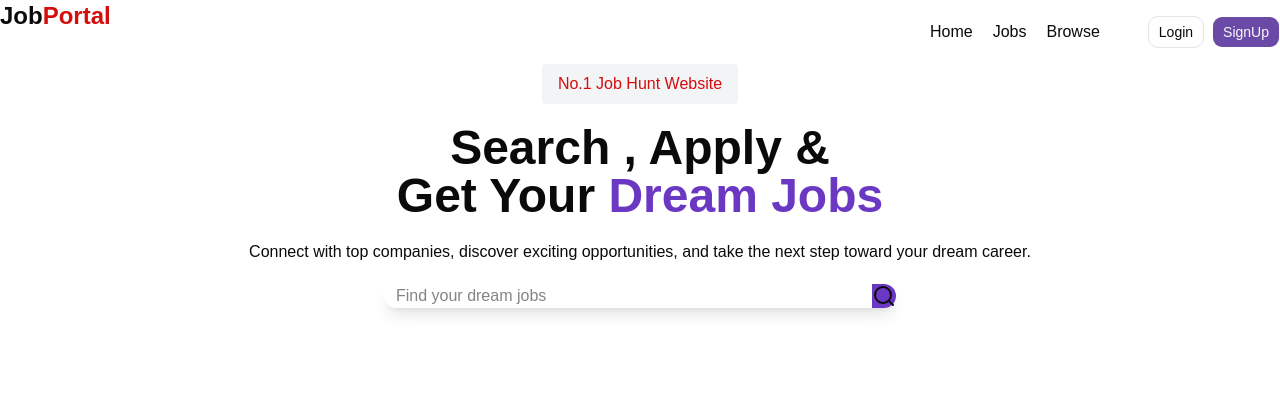
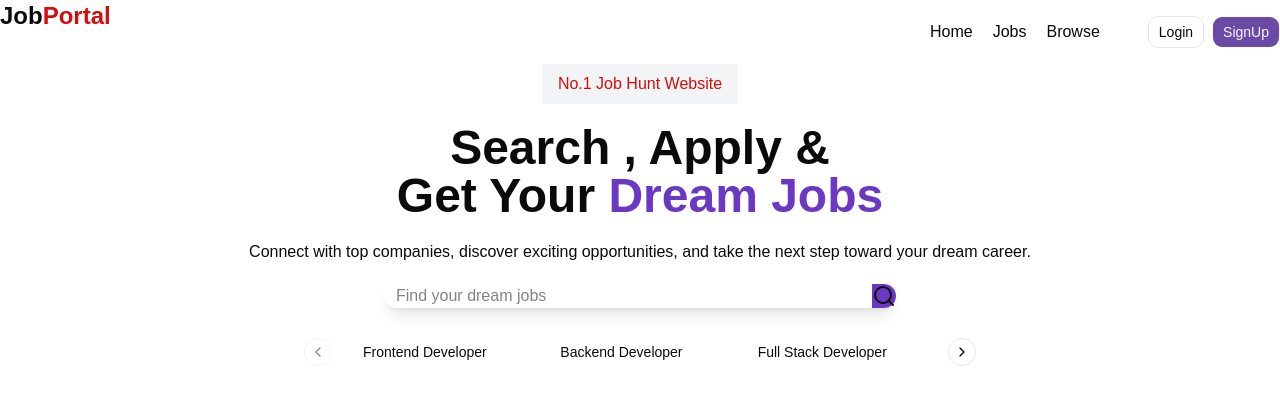
Before and after one commit to srishti831/JOB-HUNT, a React app in the folder frontend/: page / in a window 1280 px wide. Shown: the top 404 px of the page. Built offline with nearby package versions, Linux system fonts and the light colour scheme; the HTML template or start-up script is replaced by a standard one.

Commit message:
created Home page and added category carousel

```diff
--- a/frontend/src/components/CategoryCaraousel.jsx
+++ /dev/null
@@ -1,14 +0,0 @@
-import React from 'react'
-
-const category = [
-    "Frontend Developer", "Backend Developer", "Full Stack Developer", "MERN Stack Developer", "React Developer", "Node.js Developer", "Java Developer", "Python Developer", "Software Engineer", "Mobile App Developer", "DevOps Engineer", "Cloud Engineer", "Data Analyst", "Data Scientist", "Machine Learning Engineer", "AI Engineer", "Cybersecurity Engineer", "UI/UX Designer", "Product Designer", "Product Manager", "Business Analyst", "QA Engineer", "Software Tester", "System Administrator", "Blockchain Developer", "Digital Marketing Specialist", "HR Executive", "Sales Executive", "Business Development Executive", "Accountant"
-
-]
-
-const CategoryCaraousel = () => {
-  return (
-    <div></div>
-  )
-}
-
-export default CategoryCaraousel
--- /dev/null
+++ b/frontend/src/components/CategoryCarousel.jsx
@@ -0,0 +1,64 @@
+import React from "react";
+import {
+  Carousel,
+  CarouselContent,
+  CarouselItem,
+  CarouselNext,
+  CarouselPrevious,
+} from "./ui/carousel";
+import { Button } from "./ui/button.jsx";
+
+const category = [
+  "Frontend Developer",
+  "Backend Developer",
+  "Full Stack Developer",
+  "MERN Stack Developer",
+  "React Developer",
+  "Node.js Developer",
+  "Java Developer",
+  "Python Developer",
+  "Software Engineer",
+  "Mobile App Developer",
+  "DevOps Engineer",
+  "Cloud Engineer",
+  "Data Analyst",
+  "Data Scientist",
+  "Machine Learning Engineer",
+  "AI Engineer",
+  "Cybersecurity Engineer",
+  "UI/UX Designer",
+  "Product Designer",
+  "Product Manager",
+  "Business Analyst",
+  "QA Engineer",
+  "Software Tester",
+  "System Administrator",
+  "Blockchain Developer",
+  "Digital Marketing Specialist",
+  "HR Executive",
+  "Sales Executive",
+  "Business Development Executive",
+  "Accountant",
+];
+
+const CategoryCarousel = () => {
+  return (
+    <div>
+      <Carousel className="w-full max-w-xl mx-auto my-7">
+        <CarouselContent>
+          {category.map((cat, index) => (
+            <CarouselItem className="md:basis-1/2 lg:basis-1/3">
+              <Button variant="outlier" clasName="rounded-full">
+                {cat}
+              </Button>
+            </CarouselItem>
+          ))}
+        </CarouselContent>
+        <CarouselPrevious />
+        <CarouselNext />
+      </Carousel>
+    </div>
+  );
+};
+
+export default CategoryCarousel;
--- a/frontend/src/components/Home.jsx
+++ b/frontend/src/components/Home.jsx
@@ -2,7 +2,7 @@ import React from 'react'
 
 import HeroSection from './HeroSection'
 import { Navbar } from './shared/Navbar'
-import CategoryCaraousel from './CategoryCaraousel'
+import CategoryCarousel from './CategoryCarousel'
 
 const Home = () => {
   return (
@@ -10,7 +10,7 @@ const Home = () => {
         <Navbar/>
         <HeroSection/>
 
-         <CategoryCaraousel/>
+         <CategoryCarousel/>
         {/* <LatestJobs/> */}
         {/* <Footer/>  */}
     </div>
```
